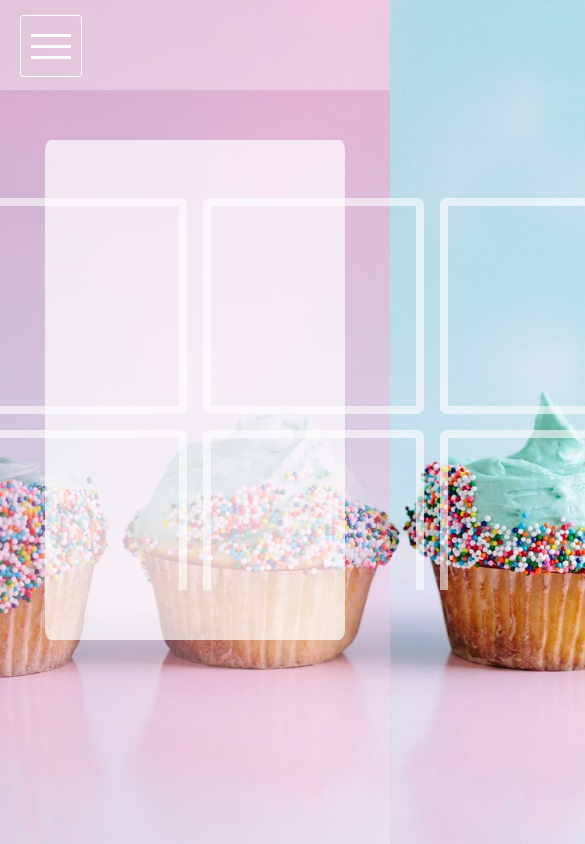
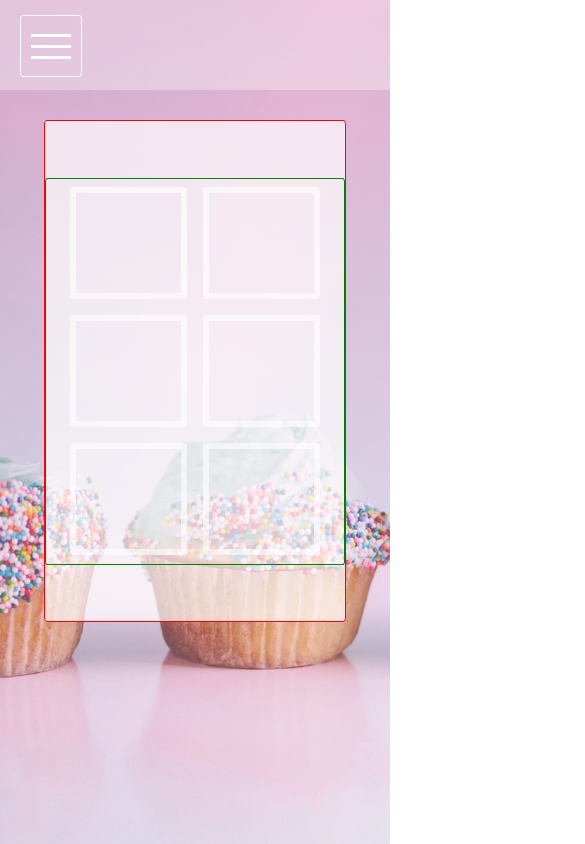
Before and after one commit to MilneS/miamyum, a React (Create React App) app: page /all in a window 390 px wide. Shown: the top 844 px of the page, 585 px wide, since content can reach past the window. Built offline with nearby package versions, Linux system fonts and the light colour scheme.

Commit message:
grid tablet

```diff
--- a/src/components/AllCard.module.css
+++ b/src/components/AllCard.module.css
@@ -7,6 +7,13 @@
 }
 
   @media only screen and (max-width: 768px) {
+    .card{
+        height:100px;
+        width:105px;
+        border:6px solid rgba(255, 255, 255, 0.589);
+        margin:8px;
+        border-radius: 3%;
+    }
   }
   @media only screen and (max-width: 480px) {
   }
--- a/src/pages/All.module.css
+++ b/src/pages/All.module.css
@@ -32,18 +32,18 @@
 
 
   @media only screen and (max-width: 768px) {
-    .container {
-      justify-content: center;
-      align-items: flex-start;
-    }
     .card {
-      height: 550px;
-      width: 400px;
-      margin-top: 50px;
-      border-radius: 2%;
-      flex-direction: column;
-      justify-content: flex-start;
-    }
+        background-color: rgba(255, 255, 255, 0.678);
+        height: 405px;
+        width: 420px;
+        margin-top: 30px;
+        border:1px solid red
+      }
+      .cardsContainer{
+        height: 385px;
+        width:400px;
+        border:1px solid green
+      }
   }
   @media only screen and (max-width: 480px) {
     .card {
```
